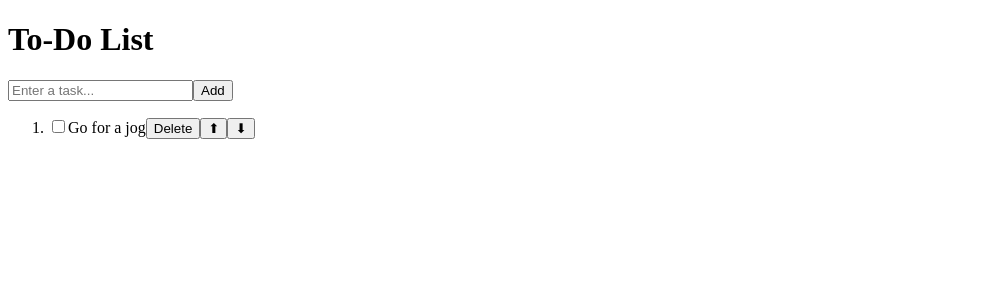
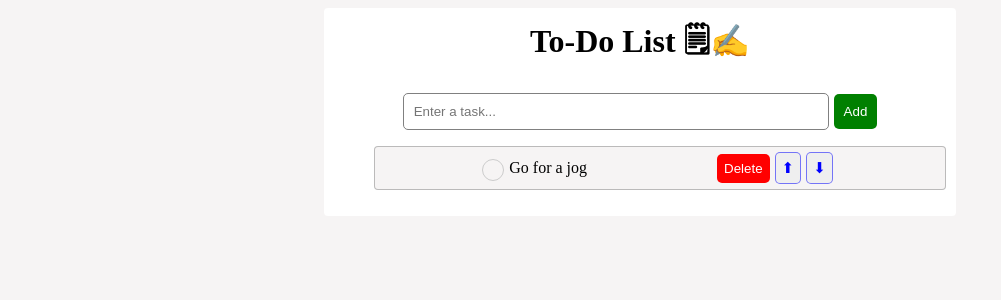
Before and after one commit to SukaziN/to-do-list-app, a React (Vite) app in the folder to-do-list/: page / in a window 1280 px wide. Shown: the top 300 px of the page, without its empty margins (0-1001 px from the left). Built offline with nearby package versions, Linux system fonts and the light colour scheme.

Commit message:
Added CSS

```diff
--- a/to-do-list/src/ToDoList.jsx
+++ b/to-do-list/src/ToDoList.jsx
@@ -1,7 +1,7 @@
 function ToDoList() {
   return (
     <div className="to-do-list">
-      <h1>To-Do List</h1>
+      <h1>To-Do List 🗒✍</h1>
 
       <div className="task-input">
         <input type="text" value="" placeholder="Enter a task..." />
@@ -9,8 +9,9 @@ function ToDoList() {
       </div>
       <ol>
         <li className="task">
-          <label htmlFor="check-mark">
+          <label htmlFor="check-mark" className="custom-checkbox">
             <input type="checkbox" id="check-mark" />
+            <span className="checkmark"></span>
           </label>
           <span className="text">Go for a jog</span>
           <button className="delete-button">Delete</button>
--- a/to-do-list/src/index.css
+++ b/to-do-list/src/index.css
@@ -0,0 +1,88 @@
+body {
+  background: rgba(238, 234, 234, 0.509);
+}
+.to-do-list {
+  text-align: center;
+  max-width: 50%;
+  margin-left: 25%;
+  margin-right: 25%;
+  background: white;
+  padding: 10px 10px;
+  border-radius: 4px;
+}
+h1 {
+  margin-top: 0;
+}
+.task-input input[type="text"] {
+  padding: 10px;
+  margin-right: 5px;
+  border: 1px solid grey;
+  border-radius: 5px;
+  width: 66%;
+}
+.task-input button {
+  padding: 10px;
+  background: green;
+  color: white;
+  border: none;
+  border-radius: 5px;
+}
+.task-input button:hover {
+  background: rgb(17, 171, 17);
+  cursor: pointer;
+  transition: all 0.25s ease-in-out;
+}
+.custom-checkbox input[type="checkbox"] {
+  display: none;
+}
+.custom-checkbox .checkmark {
+  width: 20px;
+  height: 20px;
+  border: 1px solid #ccc;
+  border-radius: 50%;
+  display: inline-block;
+  position: relative;
+  vertical-align: middle;
+  margin-right: 5px;
+}
+.custom-checkbox input[type="checkbox"]:checked + .checkmark::after {
+  content: "\2713";
+  font-size: 16px;
+  font-weight: bold;
+  position: absolute;
+  color: rgb(6, 192, 6);
+  top: 0px;
+  left: 3px;
+}
+ol {
+  list-style: none;
+}
+li {
+  background: rgba(238, 234, 234, 0.509);
+  margin-bottom: 5px;
+  padding: 5px;
+  border: 1px solid rgba(128, 128, 128, 0.495);
+  border-radius: 4px;
+}
+.text {
+  flex-grow: 1;
+  flex-shrink: 1;
+  flex-basis: 0%;
+}
+.delete-button {
+  background-color: red;
+  color: white;
+  padding: 7px;
+  border: none;
+  border-radius: 5px;
+  margin-left: 130px;
+  margin-right: 5px;
+}
+.move-button {
+  margin-right: 5px;
+  padding: 6px;
+  font-size: 15px;
+  color: blue;
+  border: 1px solid rgba(0, 0, 255, 0.515);
+  border-radius: 5px;
+}
```
